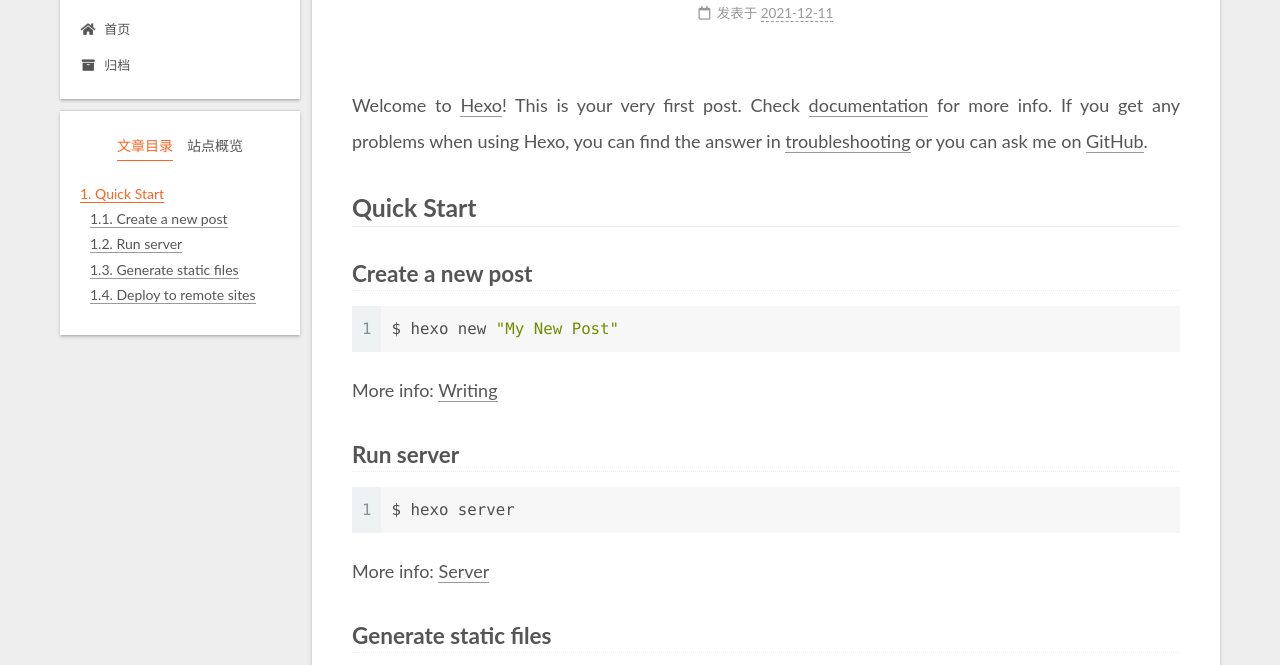
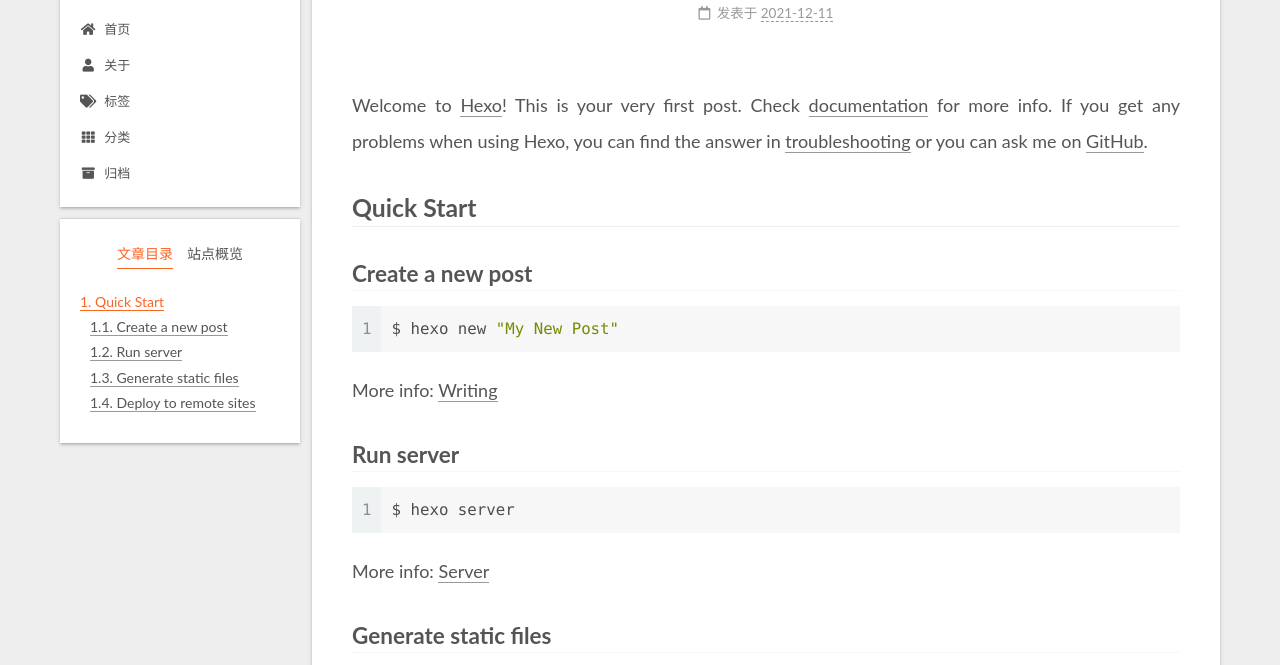
Before and after one commit to Yang-Da-xiong/Yang-Da-xiong.github.io, a plain HTML site: page 2021/12/11/hello-world/index.html in a window 1280 px wide. Shown: the part 87-752 px from the top of the page. Drawn offline with Linux system fonts and the light colour scheme.

Commit message:
Site updated: 2021-12-11 14:23:53

```diff
--- a/2021/12/11/hello-world/index.html
+++ b/2021/12/11/hello-world/index.html
@@ -115,6 +115,21 @@
         <li class="menu-item menu-item-home">
 
     <a href="/" rel="section"><i class="fa fa-home fa-fw"></i>首页</a>
+
+  </li>
+        <li class="menu-item menu-item-about">
+
+    <a href="/about/" rel="section"><i class="fa fa-user fa-fw"></i>关于</a>
+
+  </li>
+        <li class="menu-item menu-item-tags">
+
+    <a href="/tags/" rel="section"><i class="fa fa-tags fa-fw"></i>标签</a>
+
+  </li>
+        <li class="menu-item menu-item-categories">
+
+    <a href="/categories/" rel="section"><i class="fa fa-th fa-fw"></i>分类</a>
 
   </li>
         <li class="menu-item menu-item-archives">
--- a/css/main.css
+++ b/css/main.css
@@ -1168,7 +1168,7 @@ pre .javascript .function {
 }
 .links-of-author a::before,
 .links-of-author span.exturl::before {
-  background: #e7ff29;
+  background: #ff03ff;
   border-radius: 50%;
   content: ' ';
   display: inline-block;
```
Also changed, not shown: archives/2021/12/index.html (+15 -0 lines), archives/2021/index.html (+15 -0 lines), archives/index.html (+15 -0 lines), index.html (+15 -0 lines).
